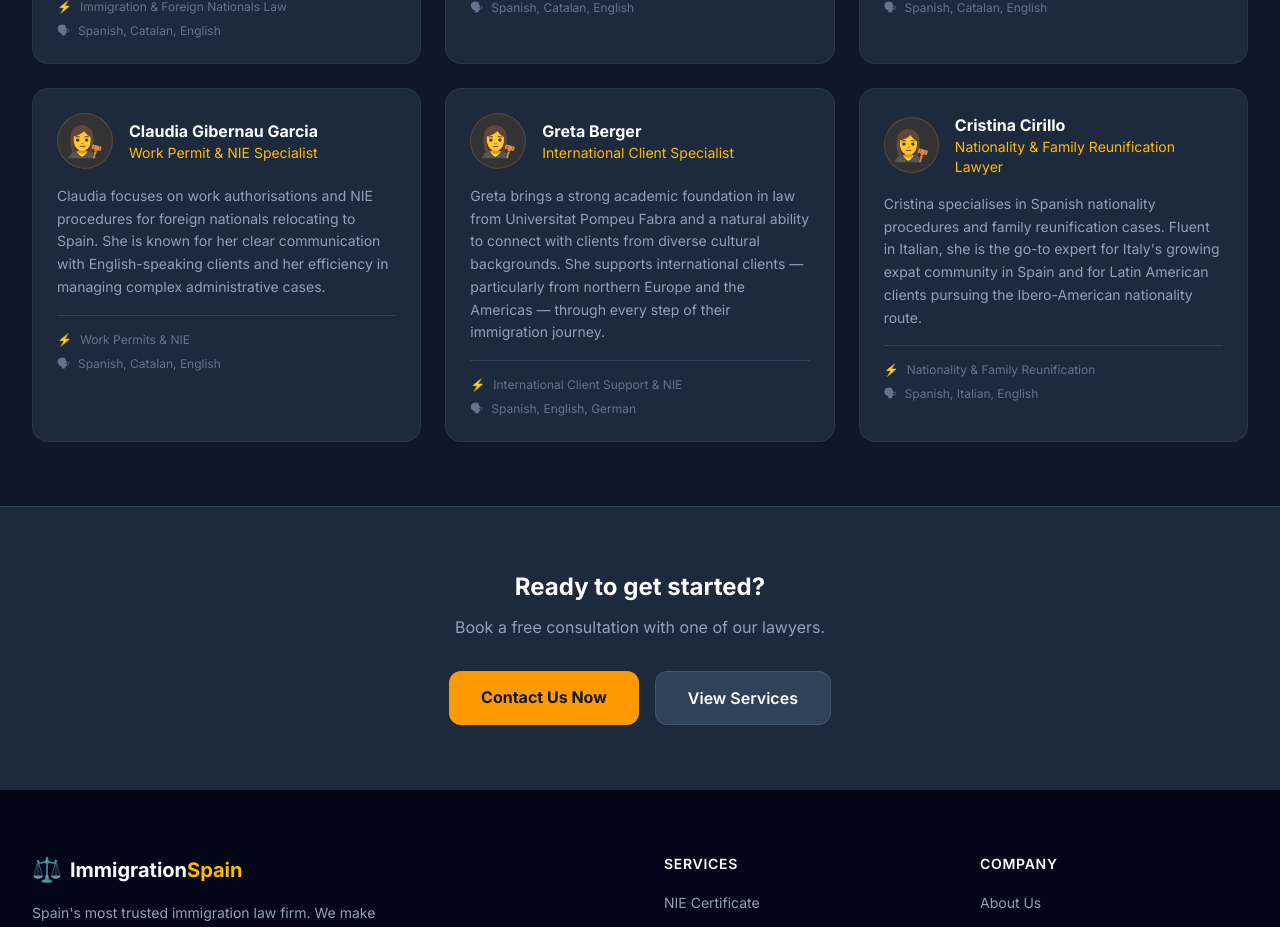
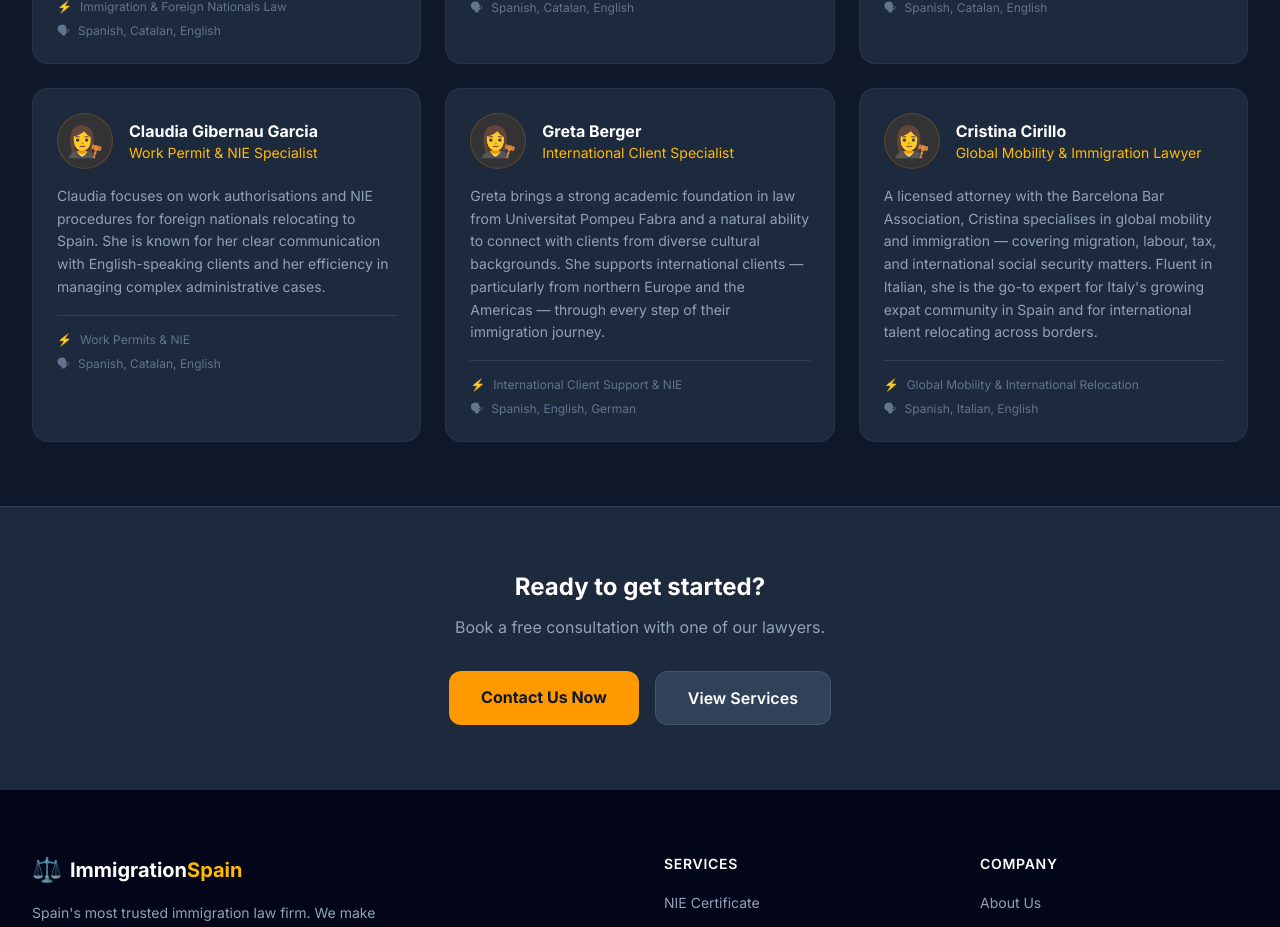
Before and after one commit to pascalbourbon-hub/ImigrateSpain, a Next.js app: page /about in a window 1280 px wide. Shown: the part 1180-2107 px from the top of the page. Built offline with nearby package versions, Linux system fonts and the light colour scheme.

Commit message:
update Cristina profile with real LinkedIn details

```diff
--- a/app/about/page.tsx
+++ b/app/about/page.tsx
@@ -66,12 +66,12 @@ const lawyers = [
   },
   {
     name: "Cristina Cirillo",
-    roleEN: "Nationality & Family Reunification Lawyer",
-    roleES: "Abogada de Nacionalidad y Reagrupación Familiar",
-    bioEN: "Cristina specialises in Spanish nationality procedures and family reunification cases. Fluent in Italian, she is the go-to expert for Italy's growing expat community in Spain and for Latin American clients pursuing the Ibero-American nationality route.",
-    bioES: "Cristina está especializada en procedimientos de nacionalidad española y reagrupación familiar. Con dominio del italiano, es la experta de referencia para la creciente comunidad de expatriados italianos en España y para clientes latinoamericanos que siguen la vía iberoamericana.",
-    specialtyEN: "Nationality & Family Reunification",
-    specialtyES: "Nacionalidad y Reagrupación Familiar",
+    roleEN: "Global Mobility & Immigration Lawyer",
+    roleES: "Abogada de Movilidad Global e Inmigración",
+    bioEN: "A licensed attorney with the Barcelona Bar Association, Cristina specialises in global mobility and immigration — covering migration, labour, tax, and international social security matters. Fluent in Italian, she is the go-to expert for Italy's growing expat community in Spain and for international talent relocating across borders.",
+    bioES: "Colegiada en el Ilustre Colegio de la Abogacía de Barcelona, Cristina está especializada en movilidad global e inmigración, abarcando cuestiones de migración, derecho laboral, fiscalidad y seguridad social internacional. Con dominio del italiano, es la experta de referencia para la creciente comunidad de expatriados italianos en España y para el talento internacional que se traslada entre países.",
+    specialtyEN: "Global Mobility & International Relocation",
+    specialtyES: "Movilidad Global y Reubicación Internacional",
     languages: "Spanish, Italian, English",
     emoji: "👩‍⚖️",
   },
```
